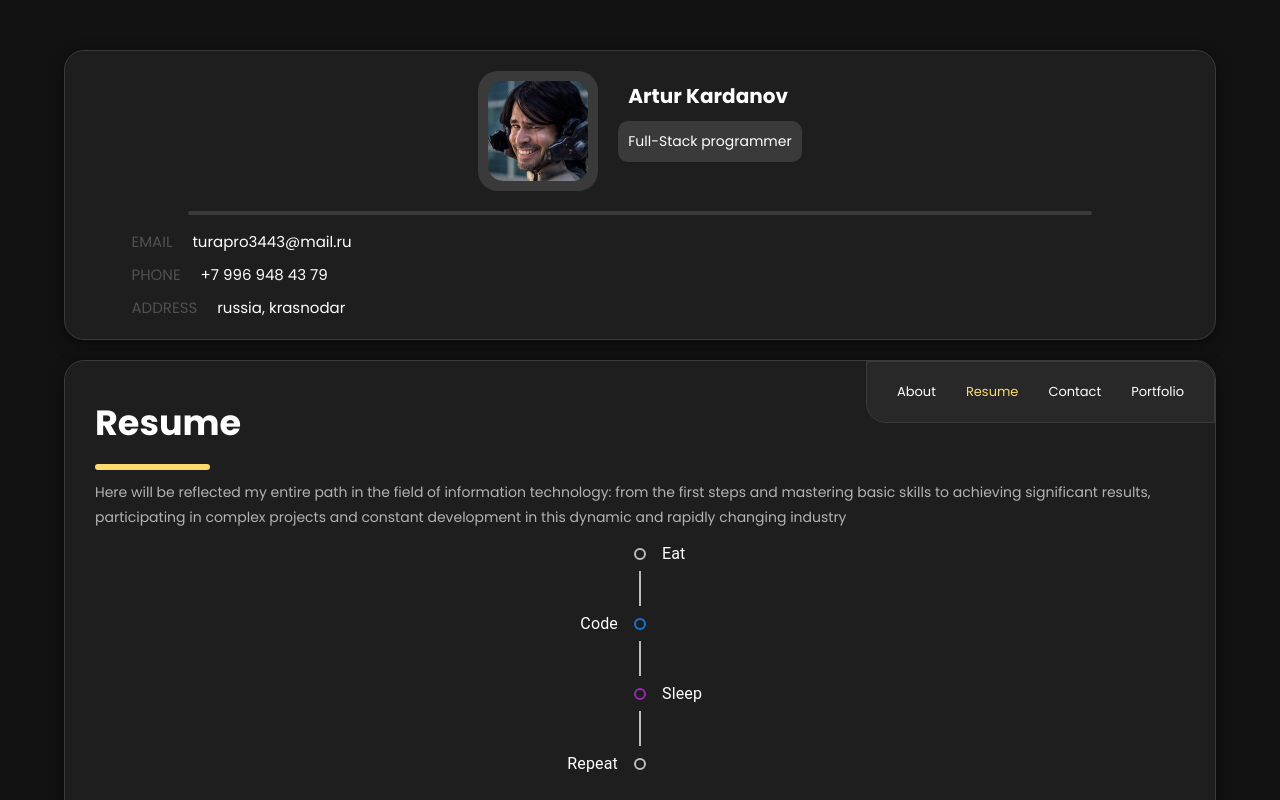
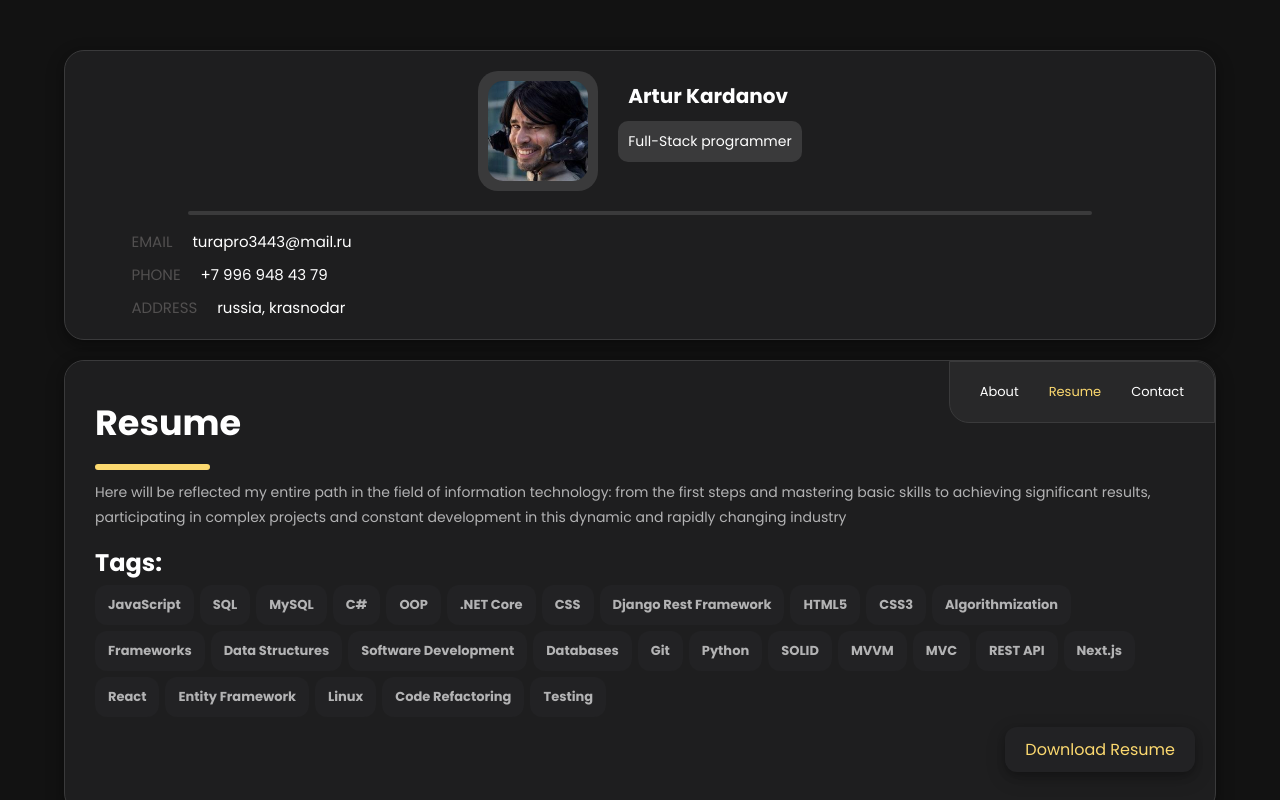
Before and after one commit to Tuuraa/tura_portfolio, a React (Create React App) app: page / in a window 1280 px wide. Both pictures are taken after a click on the element "Resume". Built offline with nearby package versions, Linux system fonts and the light colour scheme.

Commit message:
finish page resume

```diff
--- a/src/components/menu/menu.jsx
+++ b/src/components/menu/menu.jsx
@@ -5,7 +5,7 @@ import classNames from 'classnames'
 const Menu = ({ setMenuItem}) => {
 
     const [isActiveIndex, setIsActiveIndex] = useState(0);
-    const menuItems = ['About', 'Resume', 'Contact', "Portfolio"];
+    const menuItems = ['About', 'Resume', 'Contact'];
 
     const handleClick = (index) => {
         setIsActiveIndex(index);
--- a/src/components/pages/about/about.jsx
+++ b/src/components/pages/about/about.jsx
@@ -6,17 +6,17 @@ function About() {
         {
             "img_source": "https://aakashrajbanshi.com.np/assets/images/icon-app.svg",
             "title": "Flutter",
-            "desc": "I'm a Flutter developer"
+            "desc": "I develop flutter applications at an intermediate level, from scratch."
         },
         {
             "img_source": "https://aakashrajbanshi.com.np/assets/images/icon-dev.svg",
             "title": "Web development",
-            "desc": "High-quality development of sites at the professional level"
+            "desc": "I have experience developing websites on the React framework."
         },
         {
             "img_source": "https://aakashrajbanshi.com.np/assets/images/icon-design.svg",
             "title": "UI/UX Design",
-            "desc": "The most modern and high-quality design made at a professional level."
+            "desc": "I like to develop beautiful web interfaces for websites in Figma."
         }
     ]
 
--- a/src/components/pages/resume/resume.css
+++ b/src/components/pages/resume/resume.css
@@ -1,18 +1,36 @@
-.resume {}
+.resume {
+}
 
-.resume p {
+.resume-text {
     color: #b3b3b4;
     font-size: 14px;
     line-height: 1.8;
     white-space: pre-line;
+    margin-bottom: 15px;
 }
 
-.timeline {
-    flex: 0;
-    padding: 0;
-    width: 100%;
+.resume h2 {
+    color: #fff;
+    margin-bottom: 5px;
 }
 
-.timeline_opposite_content {
-    color: #fff;
+.tags {
+    display: flex;
+    flex-wrap: wrap;
+    gap: 6px;
 }
+
+.resume-download {
+    display: inline-block;
+    float: right;
+    padding: 10px 20px;
+    background-color: #222224;
+    border-radius: 12px;
+    margin: 10px -10px -10px 0;
+    box-shadow: 0 4px 8px rgba(0, 0, 0, 0.2), 0 6px 20px rgba(0, 0, 0, 0.19);
+}
+
+.resume-download a {
+    color: #fcd96f;
+    text-decoration: none;
+}
--- a/src/components/pages/resume/resume.jsx
+++ b/src/components/pages/resume/resume.jsx
@@ -1,44 +1,26 @@
+import Tag from '../../tag/tag'
 import './resume.css'
-import Timeline from '@mui/lab/Timeline';
-import TimelineItem from '@mui/lab/TimelineItem';
-import TimelineSeparator from '@mui/lab/TimelineSeparator';
-import TimelineConnector from '@mui/lab/TimelineConnector';
-import TimelineContent from '@mui/lab/TimelineContent';
-import TimelineDot from '@mui/lab/TimelineDot';
 
 const Resume = () => {
+    const tags = [
+        "JavaScript", "SQL", "MySQL", "C#", "OOP", ".NET Core", "CSS", "Django Rest Framework", "HTML5",
+        "CSS3", "Algorithmization", "Frameworks", "Data Structures", "Software Development", "Databases",
+        "Git", "Python", "SOLID", "MVVM", "MVC", "REST API",  "Next.js", "React", "Entity Framework",
+        "Linux", "Code Refactoring", "Testing"
+    ];
+
     return (
         <div className='resume'>
-            <p>Here will be reflected my entire path in the field of information technology: from the first steps and mastering basic skills to achieving significant results, participating in complex projects and constant development in this dynamic and rapidly changing industry</p>
-            <Timeline position="alternate">
-                <TimelineItem>
-                    <TimelineSeparator>
-                    <TimelineDot variant="outlined" />
-                    <TimelineConnector />
-                    </TimelineSeparator>
-                    <TimelineContent color='#fff'>Eat</TimelineContent>
-                </TimelineItem>
-                <TimelineItem>
-                    <TimelineSeparator>
-                    <TimelineDot variant="outlined" color="primary" />
-                    <TimelineConnector />
-                    </TimelineSeparator>
-                    <TimelineContent color='#fff'>Code</TimelineContent>
-                </TimelineItem>
-                <TimelineItem>
-                    <TimelineSeparator>
-                    <TimelineDot variant="outlined" color="secondary" />
-                    <TimelineConnector />
-                    </TimelineSeparator>
-                    <TimelineContent color='#fff'>Sleep</TimelineContent>
-                </TimelineItem>
-                <TimelineItem>
-                    <TimelineSeparator>
-                    <TimelineDot variant="outlined" />
-                    </TimelineSeparator>
-                    <TimelineContent color='#fff'>Repeat</TimelineContent>
-                </TimelineItem>
-            </Timeline>
+            <p className='resume-text'>Here will be reflected my entire path in the field of information technology: from the first steps and mastering basic skills to achieving significant results, participating in complex projects and constant development in this dynamic and rapidly changing industry</p>
+            <h2>Tags:</h2>
+
+            <div className='tags'>
+                {tags.map((tag, index) => <Tag key={index} title={tag}/>)}
+            </div>
+
+            <div className='resume-download'>
+                <a href="./files/Resume.pdf">Download Resume</a>
+            </div>
         </div>
     )
 }
--- a/src/components/skill/skill.css
+++ b/src/components/skill/skill.css
@@ -7,14 +7,13 @@
     border: 1px solid #3a3a3b;
     border-radius: 15px;
     width: 45%;
-    padding: 30px;
+    padding: 18px;
     box-shadow: 0 4px 8px rgba(0, 0, 0, 0.2), 0 6px 20px rgba(0, 0, 0, 0.19);
 
 }
 
-.skill img {
-    height: 35px;
-    width: 35px;
+.skill_img img {
+    padding-top: 25px;
 }
 
 .skill_info h3 {
@@ -30,7 +29,18 @@
 @media(max-width: 1580px) {
     .skill {
         display: flex;
-        flex-direction: column;
+        gap: 12px;
         width: 100%;
+        padding: 15px;
+    }
+
+    .skill_img {
+        align-items: center;
+        display: flex;
+        justify-content: center;
+    }
+
+    .skill_img img {
+        padding-top: 0;
     }
 }
--- a/src/components/skill/skill.jsx
+++ b/src/components/skill/skill.jsx
@@ -3,7 +3,10 @@ import './skill.css';
 const Skill = ({img_source, title, desc}) => {
     return (
         <div className="skill">
-            <img src={img_source} alt={title} />
+            <div className='skill_img'>
+                <img src={img_source} alt={title} />
+            </div>
+
             <div className='skill_info'>
                 <h3>{title}</h3>
                 <p>{desc}</p>
--- /dev/null
+++ b/src/components/tag/tag.css
@@ -0,0 +1,14 @@
+.tag {
+    display: inline-block;
+    background-color: #222224;
+    padding: 10px 13px;
+    border-radius: 12px;
+}
+
+.tag-text {
+    margin: 0;
+    color: #fff;
+    font-size: 13px;
+    color: #b3b3b4;
+    font-weight: bold;
+}
--- /dev/null
+++ b/src/components/tag/tag.jsx
@@ -0,0 +1,12 @@
+import './tag.css'
+
+const Tag = ({ title }) => {
+
+    return (
+        <div className="tag">
+            <p className='tag-text'>{title}</p>
+        </div>
+    );
+}
+
+export default Tag
```
Also changed, not shown: src/components/sidebar/sidebar.css (line endings or trailing spaces), 1 other file (tests, documents, lock files or other folders).
